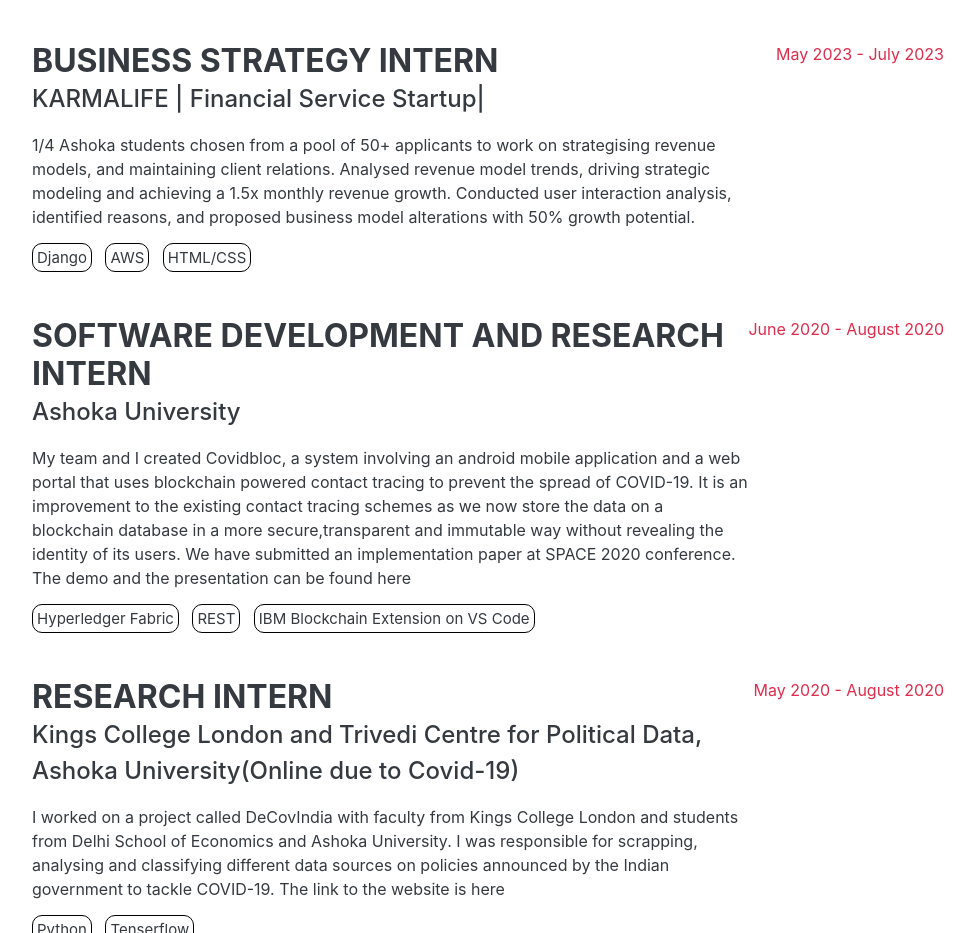
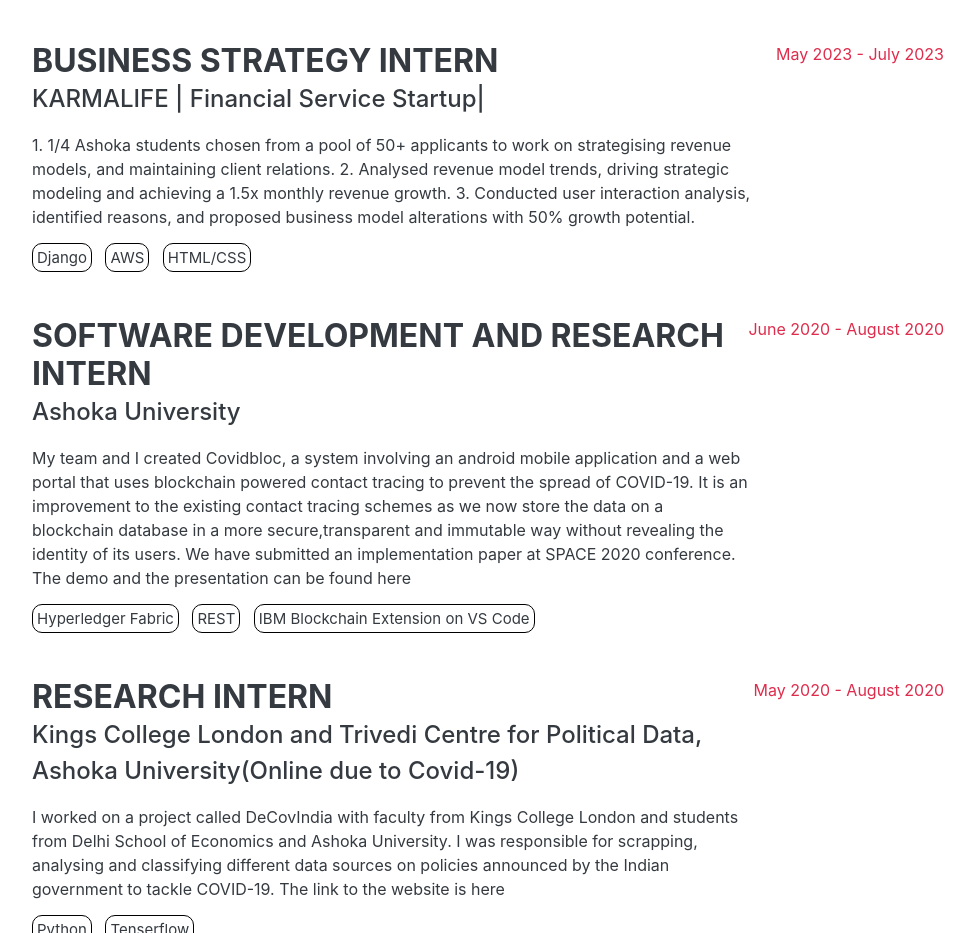
Before and after one commit to ananyaaagrawal/ananyaaagrawal.github.io, a plain HTML site: page index.html in a window 1280 px wide. Shown: the part 1305-2238 px from the top of the page, without its empty margins (288-1263 px from the left). Drawn offline with nearby package versions, Linux system fonts and the light colour scheme; a web font is replaced by a local one.

Commit message:
Update index.html

```diff
--- a/index.html
+++ b/index.html
@@ -84,9 +84,9 @@
                         <div class="flex-grow-1">
                             <h3 class="mb-0">Business Strategy Intern</h3>
                             <div class="subheading mb-3">KARMALIFE | Financial Service Startup|</div>
-                            <p>1/4 Ashoka students chosen from a pool of 50+ applicants to work on strategising revenue models, and maintaining client relations.
-                                Analysed revenue model trends, driving strategic modeling and achieving a 1.5x monthly revenue growth.
-                                Conducted user interaction analysis, identified reasons, and proposed business model alterations with 50% growth potential.</p>
+                            <p> 1. 1/4 Ashoka students chosen from a pool of 50+ applicants to work on strategising revenue models, and maintaining client relations.
+                                2. Analysed revenue model trends, driving strategic modeling and achieving a 1.5x monthly revenue growth.
+                                3. Conducted user interaction analysis, identified reasons, and proposed business model alterations with 50% growth potential.</p>
                             <span style="font-size: 15px;padding: 4px; border-radius: 10px;border: 1px solid #000000;">Django</span> &nbsp <span style="font-size: 15px;padding: 4px; border-radius: 10px;border: 1px solid #000000;">AWS</span> &nbsp <span style="font-size: 15px;padding: 4px; border-radius: 10px;border: 1px solid #000000;">HTML/CSS</span>
                         </div>
                         <div class="flex-shrink-0"><span class="text-primary">May 2023 - July 2023</span></div>
```
